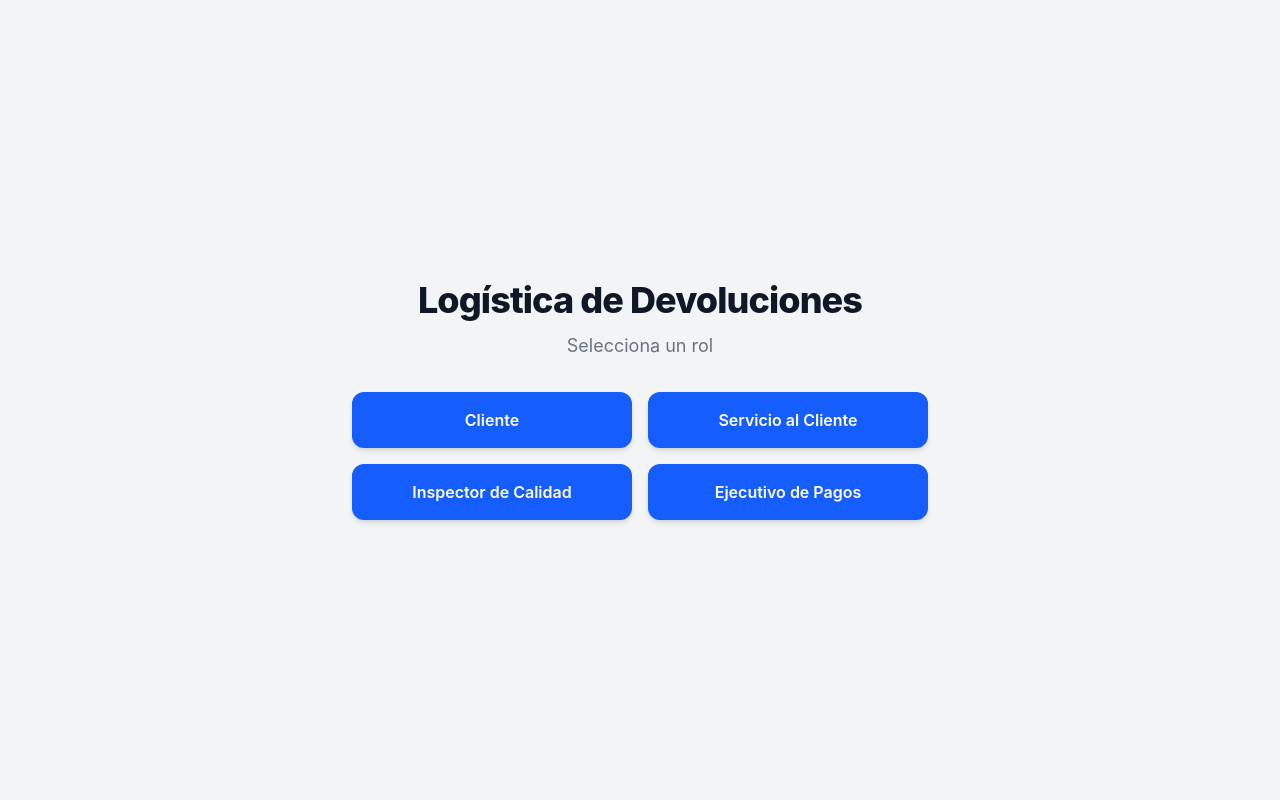
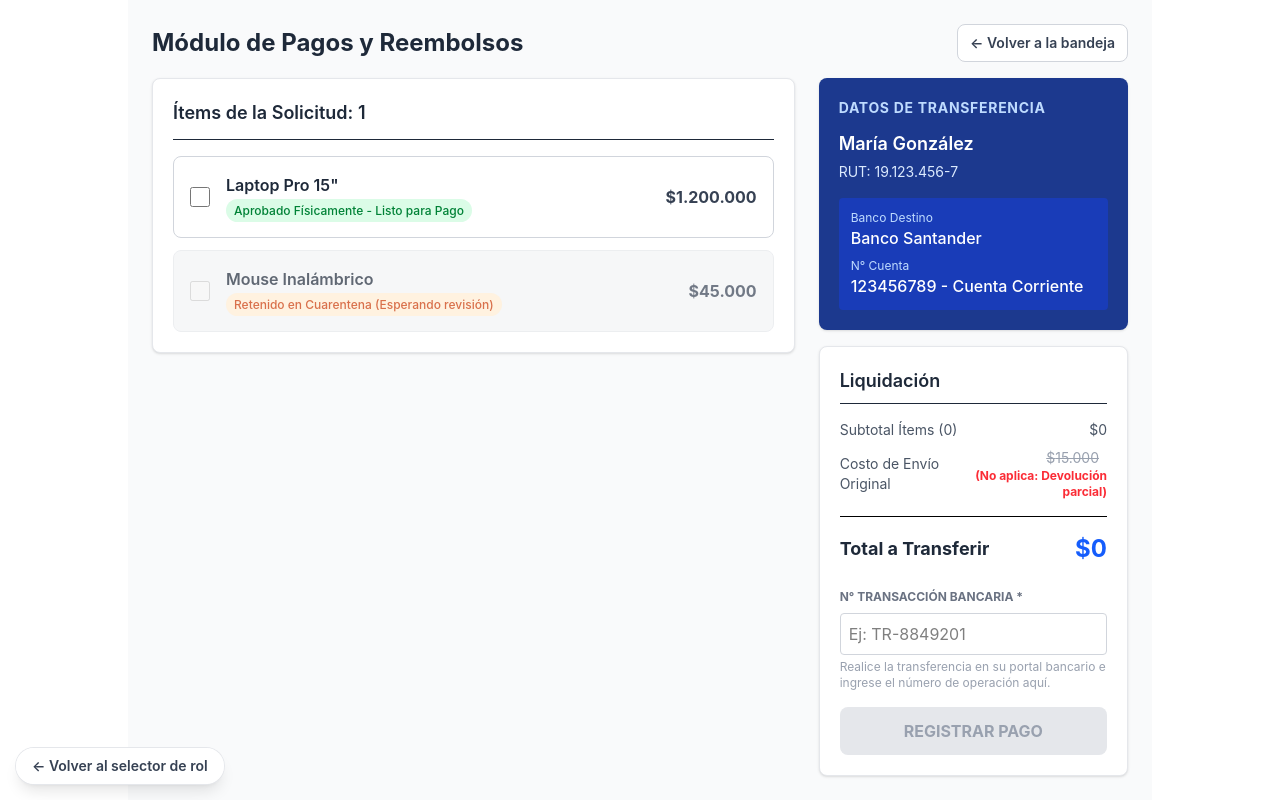
Before and after one commit to AlvaroFPM/PMV---Logistica-de-Devoluciones---Desarrollo-de-aplicaciones-empresariales-, a React (Vite) app: page /ejecutivo-pagos/1 in a window 1280 px wide. Before the commit this address led to /. Built offline with nearby package versions, Linux system fonts and the light colour scheme.

Commit message:
Arreglo app.tsx

```diff
--- a/src/App.tsx
+++ b/src/App.tsx
@@ -1,4 +1,4 @@
-import { useMemo, useState } from 'react';
+import { useState } from 'react';
 import { BrowserRouter, Navigate, Route, Routes, useLocation, useNavigate } from 'react-router-dom';
 import Login from './pages/Login/Login';
 import CrearSolicitud from './pages/Cliente/CrearSolicitud';
@@ -34,18 +34,7 @@ function VistaConBotonInicio({ children }: { children: React.ReactNode }) {
 }
 
 function ServicioClientePage() {
-	const [solicitudActiva, setSolicitudActiva] = useState<string | null>(null);
-
-	if (solicitudActiva) {
-		return (
-			<EvaluarSolicitud
-				solicitudId={solicitudActiva}
-				onBack={() => setSolicitudActiva(null)}
-			/>
-		);
-	}
-
-	return <DashboardSolicitudes onEvaluar={(id) => setSolicitudActiva(id ?? null)} />;
+	return <DashboardSolicitudes />;
 }
 
 function InspectorCalidadPage() {
@@ -96,23 +85,11 @@ function InspectorCalidadPage() {
 }
 
 function EjecutivoPagosPage() {
-	const [solicitudActiva, setSolicitudActiva] = useState<string | null>(null);
-
-	if (solicitudActiva) {
-		return (
-			<ProcesarPago
-				solicitudId={solicitudActiva}
-				onBack={() => setSolicitudActiva(null)}
-			/>
-		);
-	}
-
-	return <BandejaPagos onProcesar={(id) => setSolicitudActiva(id)} />;
+	return <BandejaPagos />;
 }
 
 function App() {
-	const routes = useMemo(
-		() => (
+	return (
 		<BrowserRouter>
 			<Routes>
 				<Route path="/" element={<Login />} />
@@ -121,16 +98,14 @@ function App() {
 				<Route path="/cliente/crear-solicitud" element={<VistaConBotonInicio><CrearSolicitud /></VistaConBotonInicio>} />
 				<Route path="/cliente/devoluciones/:idSolicitud" element={<VistaConBotonInicio><DetalleSolicitud /></VistaConBotonInicio>} />
 				<Route path="/servicio-cliente" element={<VistaConBotonInicio><ServicioClientePage /></VistaConBotonInicio>} />
+				<Route path="/servicio-cliente/:idSolicitud" element={<VistaConBotonInicio><EvaluarSolicitud /></VistaConBotonInicio>} />
 				<Route path="/inspector-calidad" element={<VistaConBotonInicio><InspectorCalidadPage /></VistaConBotonInicio>} />
 				<Route path="/ejecutivo-pagos" element={<VistaConBotonInicio><EjecutivoPagosPage /></VistaConBotonInicio>} />
+				<Route path="/ejecutivo-pagos/:idSolicitud" element={<VistaConBotonInicio><ProcesarPago /></VistaConBotonInicio>} />
 				<Route path="*" element={<Navigate to="/" replace />} />
 			</Routes>
 		</BrowserRouter>
-		),
-		[]
 	);
-
-	return routes;
 }
 
 export default App;
--- a/src/pages/EjecutivoPagos/BandejaPagos.tsx
+++ b/src/pages/EjecutivoPagos/BandejaPagos.tsx
@@ -1,5 +1,5 @@
 import { useState } from 'react';
-// import { useNavigate } from 'react-router-dom'; // Descomentarás esto cuando conectemos las rutas
+import { useNavigate } from 'react-router-dom';
 
 // Simulamos la base de datos de solicitudes pendientes de pago
 const pendientesMock = [
@@ -29,8 +29,8 @@ const pendientesMock = [
   }
 ];
 
-export default function BandejaPagos({ onProcesar }: { onProcesar?: (id: string) => void }) {
-  // const navigate = useNavigate();
+export default function BandejaPagos() {
+  const navigate = useNavigate();
 
   const [filtroEstado, setFiltroEstado] = useState<string>('Todos');
   const [orden, setOrden] = useState<string>('fecha-asc'); // fecha-asc, fecha-desc, id-asc
@@ -46,9 +46,7 @@ export default function BandejaPagos({ onProcesar }: { onProcesar?: (id: string)
     });
 
   const irAlDetalle = (id: string) => {
-    if (onProcesar) return onProcesar(id);
-    // En la app real usarías: navigate(`/pagos/${id}`);
-    alert(`Navegando a la vista de detalle de ${id} (ProcesarPago.tsx)`);
+    navigate(`/ejecutivo-pagos/${id}`);
   };
 
   return (
--- a/src/pages/EjecutivoPagos/ProcesarPago.tsx
+++ b/src/pages/EjecutivoPagos/ProcesarPago.tsx
@@ -1,4 +1,5 @@
 import { useState } from 'react';
+import { useNavigate, useParams } from 'react-router-dom';
 
 // Simulamos los datos con la complejidad requerida
 const solicitudMock = {
@@ -29,8 +30,11 @@ const solicitudMock = {
   ]
 };
 
-export default function ProcesarPago({ solicitudId, onBack }: { solicitudId?: string; onBack?: () => void }) {
-  const solicitud = { ...solicitudMock, id: solicitudId ?? solicitudMock.id };
+export default function ProcesarPago() {
+  const navigate = useNavigate();
+  const { idSolicitud } = useParams<{ idSolicitud: string }>();
+  const solicitudId = idSolicitud ?? solicitudMock.id;
+  const solicitud = { ...solicitudMock, id: solicitudId };
   // Estado para guardar qué ítems seleccionó el ejecutivo para pagar AHORA
   const [itemsSeleccionados, setItemsSeleccionados] = useState<string[]>([]);
 
@@ -78,11 +82,9 @@ export default function ProcesarPago({ solicitudId, onBack }: { solicitudId?: st
     <div className="max-w-5xl mx-auto p-6 bg-gray-50 min-h-screen">
       <div className="mb-4 flex items-center justify-between gap-4">
         <h1 className="text-2xl font-bold text-gray-800">Módulo de Pagos y Reembolsos</h1>
-        {onBack && (
-          <button onClick={onBack} className="px-3 py-2 rounded-lg text-sm font-semibold bg-white border border-gray-300 text-gray-700 hover:bg-gray-50">
-            ← Volver a la bandeja
-          </button>
-        )}
+        <button onClick={() => navigate('/ejecutivo-pagos')} className="px-3 py-2 rounded-lg text-sm font-semibold bg-white border border-gray-300 text-gray-700 hover:bg-gray-50">
+          ← Volver a la bandeja
+        </button>
       </div>
 
       <div className="grid grid-cols-3 gap-6">
@@ -91,10 +93,10 @@ export default function ProcesarPago({ solicitudId, onBack }: { solicitudId?: st
         <div className="col-span-2 space-y-4">
 
           <div className="bg-white p-5 rounded-lg shadow-sm border border-gray-200">
-            <h2 className="text-lg font-semibold text-gray-800 border-b pb-3 mb-4">Ítems de la Solicitud: {solicitudMock.id}</h2>
+            <h2 className="text-lg font-semibold text-gray-800 border-b pb-3 mb-4">Ítems de la Solicitud: {solicitud.id}</h2>
 
             <div className="space-y-3">
-              {solicitudMock.items.map(item => (
+              {solicitud.items.map(item => (
                 <label
                   key={item.id}
                   className={`flex items-center justify-between p-4 rounded-lg border transition-all ${
@@ -134,13 +136,13 @@ export default function ProcesarPago({ solicitudId, onBack }: { solicitudId?: st
           {/* Tarjeta de Datos Bancarios del Cliente */}
           <div className="bg-blue-900 text-white p-5 rounded-lg shadow-sm">
             <h3 className="text-sm uppercase text-blue-200 font-bold mb-3 tracking-wider">Datos de Transferencia</h3>
-            <p className="font-semibold text-lg">{solicitudMock.cliente}</p>
-            <p className="text-sm text-blue-100 mt-1">RUT: {solicitudMock.rut}</p>
+            <p className="font-semibold text-lg">{solicitud.cliente}</p>
+            <p className="text-sm text-blue-100 mt-1">RUT: {solicitud.rut}</p>
             <div className="mt-4 p-3 bg-blue-800 rounded">
               <p className="text-xs text-blue-200">Banco Destino</p>
-              <p className="font-medium">{solicitudMock.banco}</p>
+              <p className="font-medium">{solicitud.banco}</p>
               <p className="text-xs text-blue-200 mt-2">N° Cuenta</p>
-              <p className="font-medium">{solicitudMock.cuenta}</p>
+              <p className="font-medium">{solicitud.cuenta}</p>
             </div>
           </div>
 
--- a/src/pages/ServicioCliente/DashboardSolicitudes.tsx
+++ b/src/pages/ServicioCliente/DashboardSolicitudes.tsx
@@ -1,4 +1,5 @@
 import { useState } from 'react';
+import { useNavigate } from 'react-router-dom';
 
 // 1. Simulamos una base de datos de solicitudes
 const solicitudesDB = [
@@ -9,7 +10,8 @@ const solicitudesDB = [
   { id: 'SOL-8894', cliente: 'Pedro Gómez', fechaSolicitud: '2026-05-25', items: 1, estado: 'Completado', diasParaExpirar: null, monto: '$30.000' },
 ];
 
-export default function DashboardSolicitudes({ onEvaluar }: { onEvaluar?: (id: string) => void }) {
+export default function DashboardSolicitudes() {
+  const navigate = useNavigate();
   // Estado para controlar qué pestaña está activa
   const [pestanaActiva, setPestanaActiva] = useState<'Pendiente' | 'Completado'>('Pendiente');
 
@@ -118,7 +120,7 @@ export default function DashboardSolicitudes({ onEvaluar }: { onEvaluar?: (id: s
                       {pestanaActiva === 'Pendiente' ? (
                         <button
                           className="bg-blue-50 text-blue-600 hover:bg-blue-600 hover:text-white px-4 py-2 rounded-md text-sm font-semibold transition-colors border border-blue-200 hover:border-blue-600"
-                          onClick={() => onEvaluar?.(solicitud.id)}
+                          onClick={() => navigate(`/servicio-cliente/${solicitud.id}`)}
                         >
                           Evaluar Caso
                         </button>
--- a/src/pages/ServicioCliente/EvaluarSolicitud.tsx
+++ b/src/pages/ServicioCliente/EvaluarSolicitud.tsx
@@ -1,4 +1,5 @@
 import { useState } from 'react';
+import { useNavigate, useParams } from 'react-router-dom';
 
 // Simulamos los datos con URLs de imágenes falsas para probar el zoom
 const solicitudMock = {
@@ -38,12 +39,15 @@ const solicitudMock = {
   ]
 };
 
-export default function EvaluarSolicitud({ solicitudId, onBack }: { solicitudId?: string; onBack?: () => void }) {
+export default function EvaluarSolicitud() {
+  const navigate = useNavigate();
+  const { idSolicitud } = useParams<{ idSolicitud: string }>();
   const [itemExpandido, setItemExpandido] = useState<string | null>(null);
   const [decisiones, setDecisiones] = useState<Record<string, string>>({});
 
   // NUEVO ESTADO: Controla qué imagen se está mostrando en grande (null significa que el modal está cerrado)
   const [imagenZoom, setImagenZoom] = useState<string | null>(null);
+  const solicitudId = idSolicitud ?? solicitudMock.id;
 
   const toggleExpandir = (id: string) => {
     setItemExpandido(itemExpandido === id ? null : id);
@@ -66,7 +70,7 @@ export default function EvaluarSolicitud({ solicitudId, onBack }: { solicitudId?
     // 1. Armamos el objeto tal como lo exige el Backend
     const payload = {
       agenteId: "AGENTE-001", // Simulado por ahora
-      solicitudId: solicitudMock.id,
+      solicitudId,
       evaluacionItems: Object.entries(decisiones).map(([id, decision]) => ({
         itemId: id,
         // Formateamos el texto de la UI a un código de Base de Datos
@@ -85,16 +89,14 @@ export default function EvaluarSolicitud({ solicitudId, onBack }: { solicitudId?
   return (
     <div className="max-w-5xl mx-auto p-6 bg-gray-50 min-h-screen relative">
       {/* Botón volver a la lista */}
-      {onBack && (
-        <div className="mb-4">
-          <button onClick={onBack} className="text-sm text-blue-600 hover:underline">← Volver</button>
-        </div>
-      )}
+      <div className="mb-4">
+        <button onClick={() => navigate('/servicio-cliente')} className="text-sm text-blue-600 hover:underline">← Volver</button>
+      </div>
 
       {/* HEADER DE LA SOLICITUD */}
       <div className="bg-white p-6 rounded-lg shadow-sm border border-gray-200 mb-6 flex justify-between items-start">
         <div>
-          <h1 className="text-2xl font-bold text-gray-800">Solicitud: {solicitudId ?? solicitudMock.id}</h1>
+          <h1 className="text-2xl font-bold text-gray-800">Solicitud: {solicitudId}</h1>
           <p className="text-gray-500 mt-1">Cliente: {solicitudMock.cliente}</p>
           <div className="flex gap-4 mt-3 text-sm">
             <span className="bg-gray-100 px-3 py-1 rounded-md">Fecha Compra: {solicitudMock.fechaCompra}</span>
```
Lines whose indentation alone changed are shown as unchanged.
